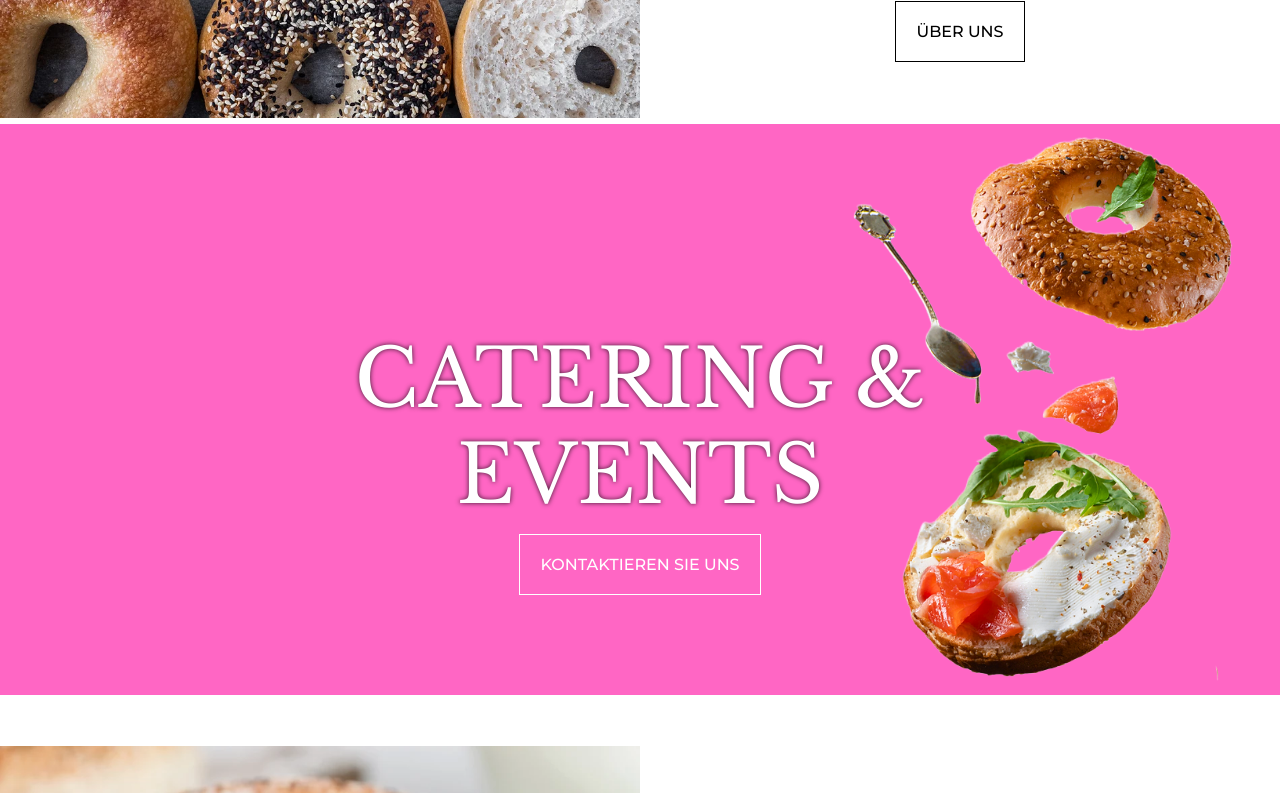
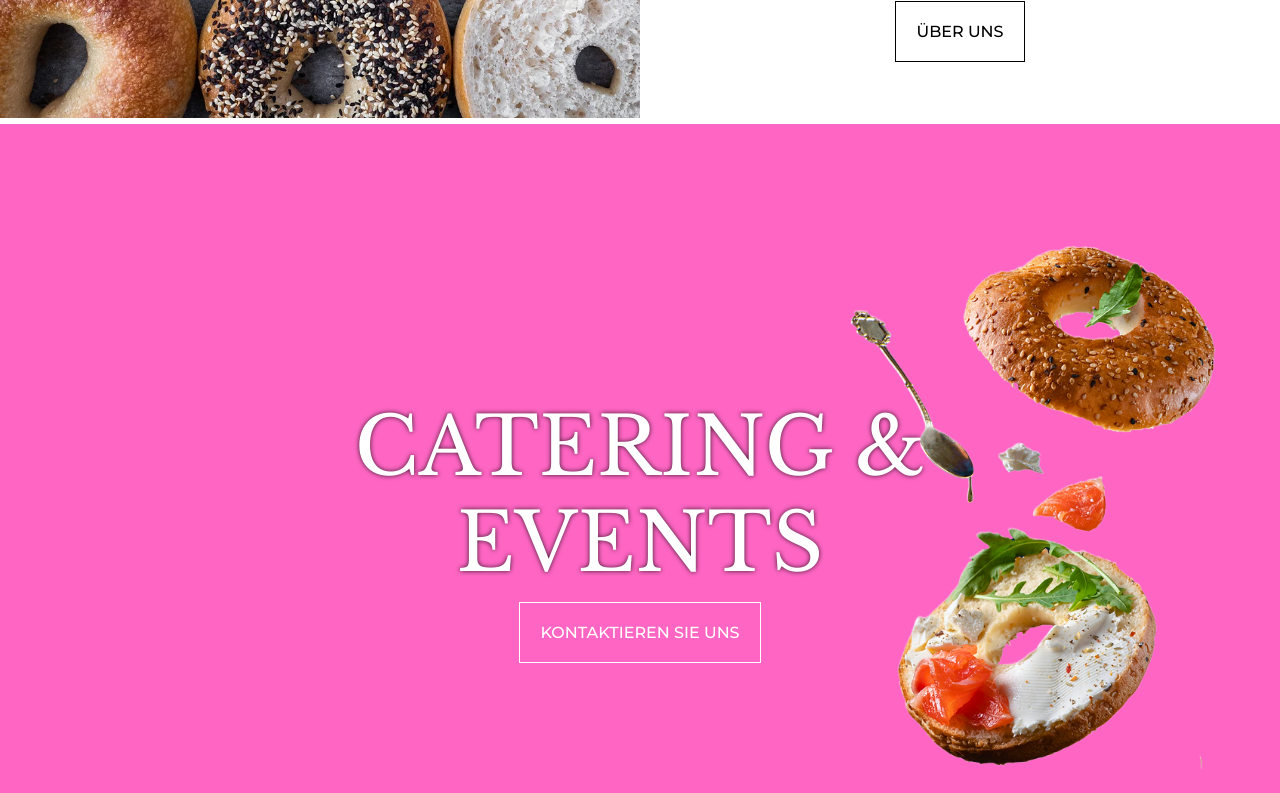
Before and after one commit to HeyTiina/kynd, a React (Create React App) app: page / in a window 1280 px wide. Shown: the part 1240-2033 px from the top of the page. Built offline with nearby package versions, Linux system fonts and the light colour scheme.

Commit message:
img as background img

```diff
--- a/src/main/Catering.css
+++ b/src/main/Catering.css
@@ -1,15 +1,16 @@
-.catering-bagel {
-  width: 531px;
-  margin-left: 60%;
+.catering {
+  height: auto; /* O el tamaño que prefieras */
+  background-image: url("./img/bagel.png"); /* Agrega la ruta de tu imagen aquí */
+  background-position: center; /* Centra la imagen dentro del contenedor */
+  background-repeat: no-repeat; /* Evita que la imagen se repita */
+  background-position: 100% 50%; /* Mueve la imagen un 30% a la derecha y mantiene el centro vertical */
+  background-size: 40% auto; /* Ancho de 80px, altura automática */
 }
 
 .catering-title {
-  position: absolute;
-  margin-top: -20%;
-  margin-left: 50%;
-  transform: translate(-50%, -50%);
   text-align: center;
   color: white;
+  padding: 245px;
 }
 
 .catering-title h1 {
--- a/src/main/Catering.js
+++ b/src/main/Catering.js
@@ -3,15 +3,12 @@ import Bagel from "./img/bagel.png";
 
 export default function Catering() {
   return (
-    <section className="Catering">
-      <div className="container-catering">
-        <img src={Bagel} alt="Bagel" className="catering-bagel" />
+    <section className="catering">
         <div className="catering-title">
           <h1>CATERING & EVENTS</h1>
 
           <a href="###">KONTAKTIEREN SIE UNS</a>
         </div>
-      </div>
     </section>
   );
 }
```
